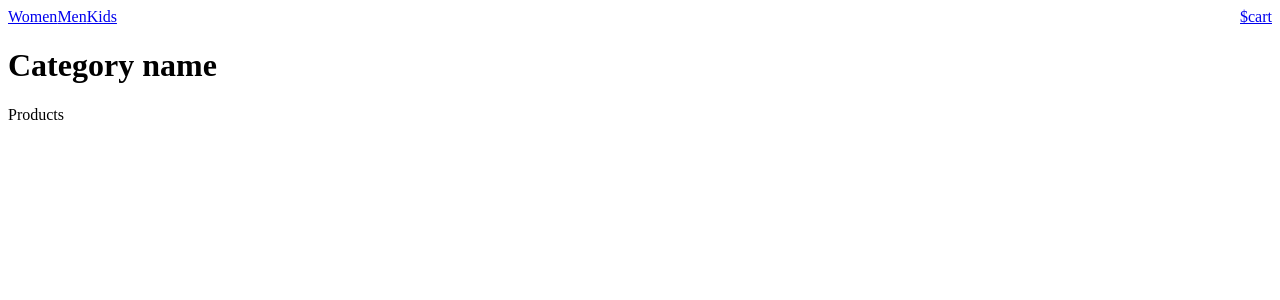
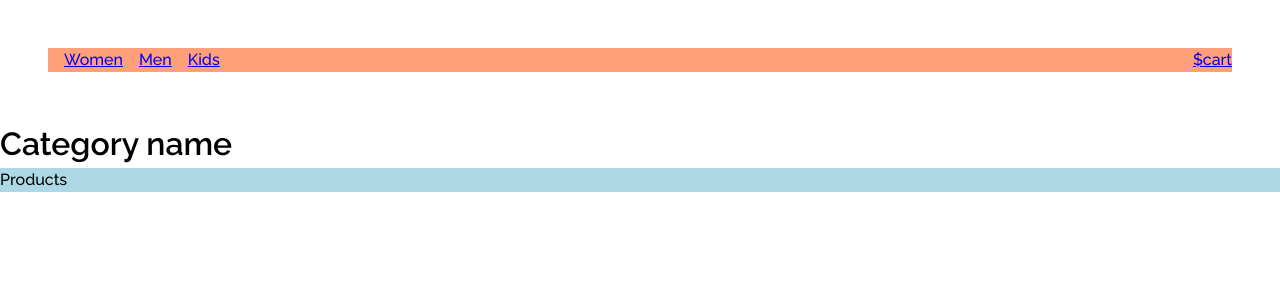
Before and after one commit to adiohack/ecommerce, a React (Create React App) app: page / in a window 1280 px wide. Shown: the top 300 px of the page. Built offline with nearby package versions, Linux system fonts and the light colour scheme.

Commit message:
added fonts, working on styling NavBar

```diff
--- a/public/index.html
+++ b/public/index.html
@@ -9,35 +9,15 @@
       name="description"
       content="Web site created using create-react-app"
     />
+    <link rel="preconnect" href="https://fonts.googleapis.com">
+    <link rel="preconnect" href="https://fonts.gstatic.com" crossorigin>
+    <link href="https://fonts.googleapis.com/css2?family=Raleway:ital,wght@0,300;0,500;0,600;1,400&display=swap"
+      rel="stylesheet">
     <link rel="apple-touch-icon" href="%PUBLIC_URL%/logo192.png" />
-    <!--
-      manifest.json provides metadata used when your web app is installed on a
-      user's mobile device or desktop. See https://developers.google.com/web/fundamentals/web-app-manifest/
-    -->
     <link rel="manifest" href="%PUBLIC_URL%/manifest.json" />
-    <!--
-      Notice the use of %PUBLIC_URL% in the tags above.
-      It will be replaced with the URL of the `public` folder during the build.
-      Only files inside the `public` folder can be referenced from the HTML.
-
-      Unlike "/favicon.ico" or "favicon.ico", "%PUBLIC_URL%/favicon.ico" will
-      work correctly both with client-side routing and a non-root public URL.
-      Learn how to configure a non-root public URL by running `npm run build`.
-    -->
-    <title>React App</title>
+    <title>E-Commerce</title>
   </head>
   <body>
-    <noscript>You need to enable JavaScript to run this app.</noscript>
     <div id="root"></div>
-    <!--
-      This HTML file is a template.
-      If you open it directly in the browser, you will see an empty page.
-
-      You can add webfonts, meta tags, or analytics to this file.
-      The build step will place the bundled scripts into the <body> tag.
-
-      To begin the development, run `npm start` or `yarn start`.
-      To create a production bundle, use `npm run build` or `yarn build`.
-    -->
   </body>
 </html>
--- a/src/components/NavBar/NavBar.jsx
+++ b/src/components/NavBar/NavBar.jsx
@@ -1,4 +1,3 @@
-import React from "react";
 import "./styles.css";
 
 const NavBar = () => {
--- a/src/components/NavBar/styles.css
+++ b/src/components/NavBar/styles.css
@@ -1,4 +1,12 @@
 .container {
+  margin: 3rem;
+
   display: flex;
   justify-content: space-between;
+  align-items: center;
+  background-color: lightsalmon;
 }
+
+.header__navigation a {
+  padding-left: 1rem;
+}
--- a/src/components/Products/Products.jsx
+++ b/src/components/Products/Products.jsx
@@ -1,7 +1,8 @@
-import React from "react";
+// import { useState, useEffect } from "react";
+import "./styles.css";
 
 const Products = () => {
-  return <div>Products</div>;
+  return <div className="pro">Products</div>;
 };
 
 export default Products;
--- a/src/components/Products/styles.css
+++ b/src/components/Products/styles.css
@@ -0,0 +1,3 @@
+.pro {
+  background-color: lightblue;
+}
--- a/src/index.css
+++ b/src/index.css
@@ -0,0 +1,41 @@
+/* Box sizing */
+*,
+*::before,
+*::after {
+  box-sizing: border-box;
+}
+
+/* Reset margins */
+body,
+h1,
+h2,
+h3,
+h4,
+h5,
+p,
+figure,
+picture {
+  margin: 0;
+}
+
+/* set up the body */
+body {
+  line-height: 1.5;
+  min-height: 100vh;
+  font-family: "Raleway", sans-serif;
+}
+
+/* make images easier to work with */
+img,
+picture {
+  max-width: 100%;
+  display: block;
+}
+
+/* make form elements easier to work with */
+input,
+button,
+textarea,
+select {
+  font: inherit;
+}
```
